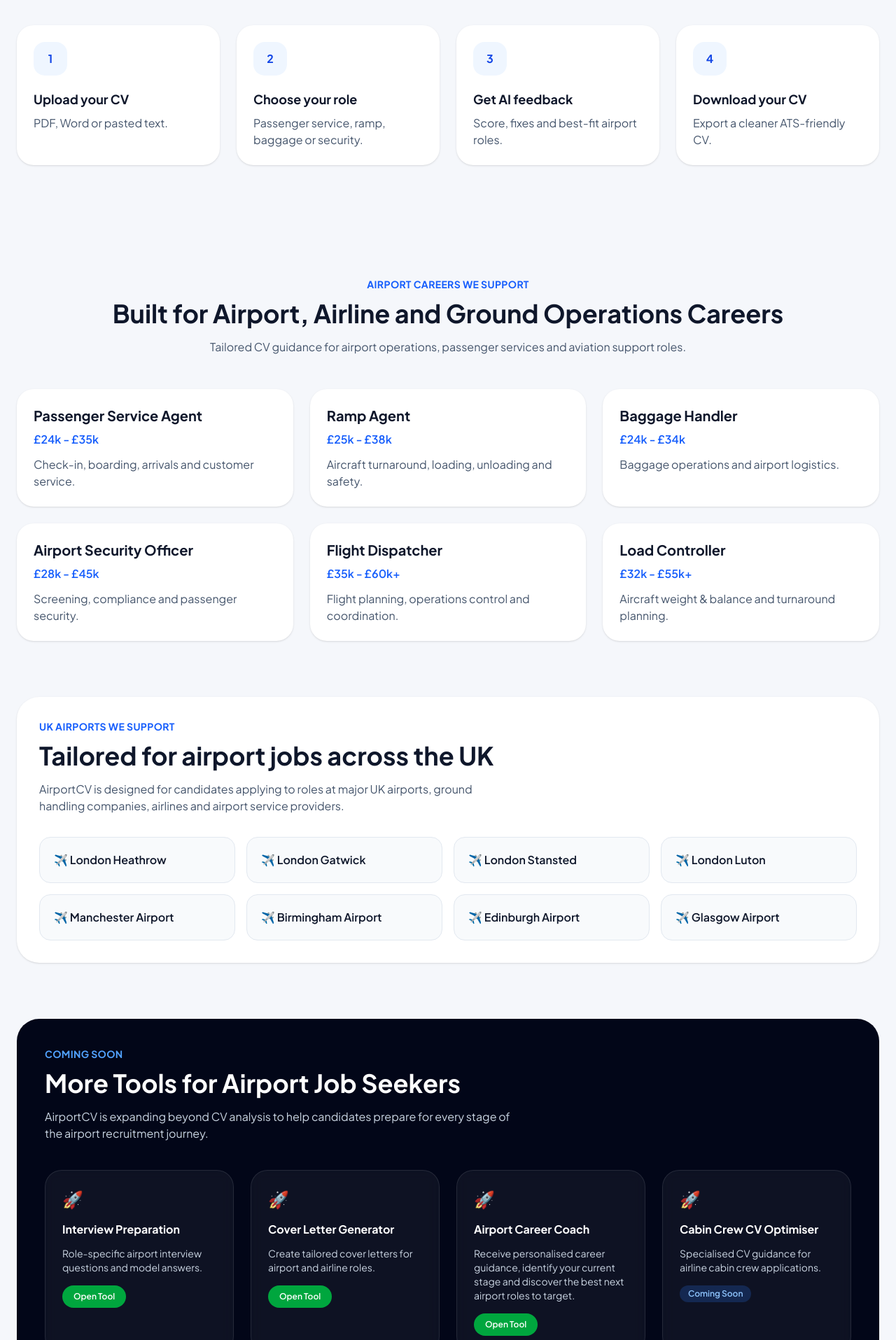
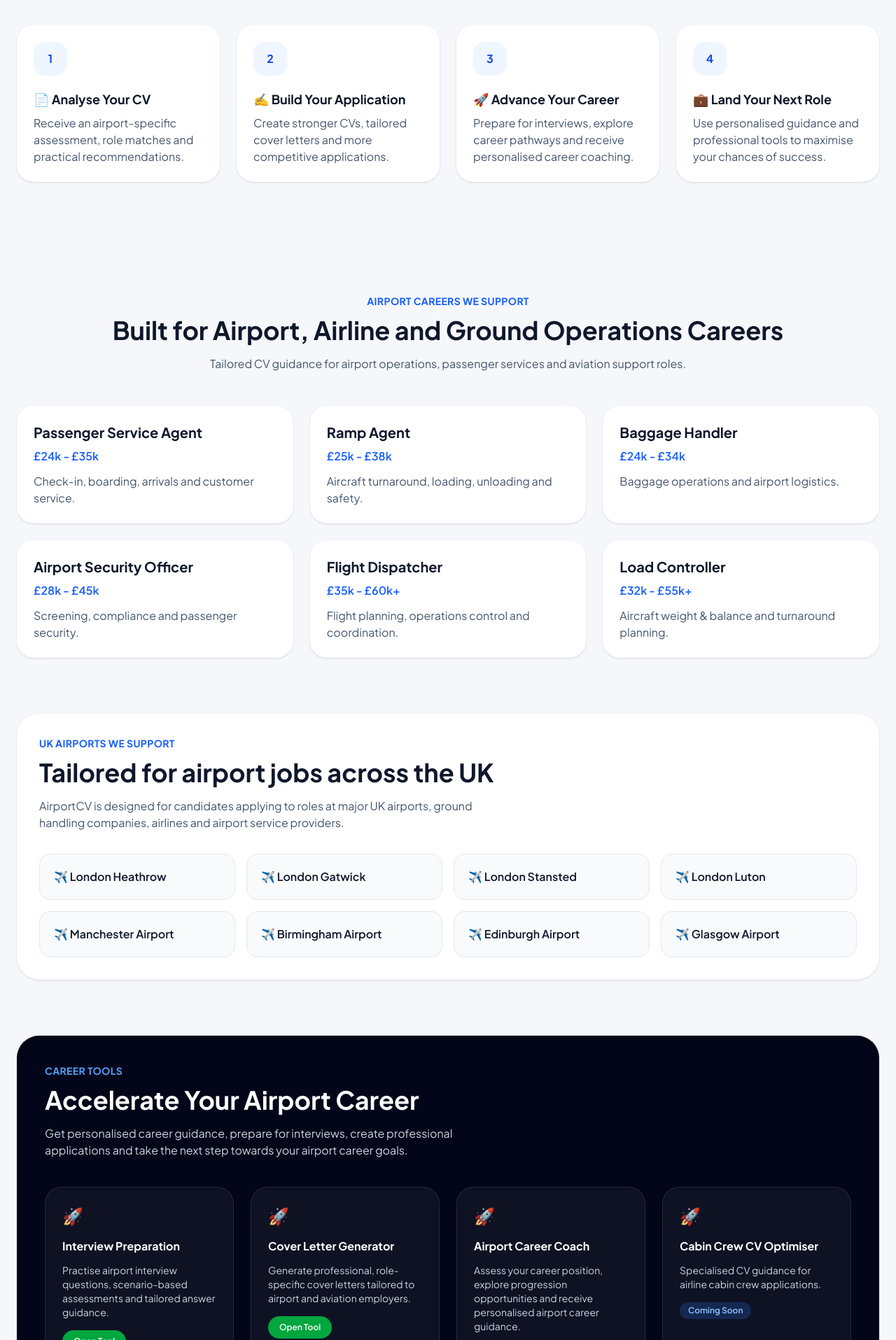
Before and after one commit to jjayakumaraero-eng/airportcv-web, a Next.js app: page / in a window 1280 px wide. Shown: the part 1165-3080 px from the top of the page at 70% size. Built offline with nearby package versions, Linux system fonts and the light colour scheme.

Commit message:
Improve homepage journey and career coach

```diff
--- a/app/page.tsx
+++ b/app/page.tsx
@@ -603,15 +603,15 @@
           <p className="text-sm font-bold uppercase tracking-wide text-blue-600">
             How it works
           </p>
-          <h2 className="mt-3 text-4xl font-bold">Start Your Airport Career Journey</h2>
+          <h2 className="mt-3 text-4xl font-bold">How AirportCV Helps You Succeed</h2>
         </div>
 
         <div className="mt-10 grid gap-6 md:grid-cols-4">
           {[
-            ["1", "Upload your CV", "PDF, Word or pasted text."],
-            ["2", "Choose your role", "Passenger service, ramp, baggage or security."],
-            ["3", "Get AI feedback", "Score, fixes and best-fit airport roles."],
-            ["4", "Download your CV", "Export a cleaner ATS-friendly CV."],
+            ["1", "📄 Analyse Your CV", "Receive an airport-specific assessment, role matches and practical recommendations."],
+            ["2", "✍️ Build Your Application", "Create stronger CVs, tailored cover letters and more competitive applications."],
+            ["3", "🚀 Advance Your Career", "Prepare for interviews, explore career pathways and receive personalised career coaching."],
+            ["4", "💼 Land Your Next Role", "Use personalised guidance and professional tools to maximise your chances of success."],
           ].map(([step, title, text]) => (
             <div key={step} className="rounded-3xl bg-white p-6 shadow-sm transition hover:-translate-y-1 hover:shadow-xl">
               <div className="flex h-12 w-12 items-center justify-center rounded-2xl bg-blue-50 font-bold text-blue-700">
@@ -727,31 +727,30 @@
 <section className="mx-auto max-w-7xl px-6 pb-20">
   <div className="rounded-[2rem] bg-slate-950 p-10 text-white">
     <p className="text-sm font-bold uppercase tracking-wide text-blue-400">
-      Coming Soon
+      Career tools
     </p>
 
     <h2 className="mt-3 text-4xl font-bold">
-      More Tools for Airport Job Seekers
+      Accelerate Your Airport Career
     </h2>
 
     <p className="mt-4 max-w-2xl text-slate-300">
-      AirportCV is expanding beyond CV analysis to help candidates prepare for
-      every stage of the airport recruitment journey.
+      Get personalised career guidance, prepare for interviews, create professional applications and take the next step towards your airport career goals.
     </p>
 
     <div className="mt-10 grid gap-6 md:grid-cols-2 lg:grid-cols-4">
       {[
         {
           title: "Interview Preparation",
-          desc: "Role-specific airport interview questions and model answers.",
+          desc: "Practise airport interview questions, scenario-based assessments and tailored answer guidance.",
         },
         {
           title: "Cover Letter Generator",
-          desc: "Create tailored cover letters for airport and airline roles.",
+          desc: "Generate professional, role-specific cover letters tailored to airport and aviation employers.",
         },
        {
   title: "Airport Career Coach",
-  desc: "Receive personalised career guidance, identify your current stage and discover the best next airport roles to target.",
+  desc: "Assess your career position, explore progression opportunities and receive personalised airport career guidance.",
 },
         {
           title: "Cabin Crew CV Optimiser",
```
